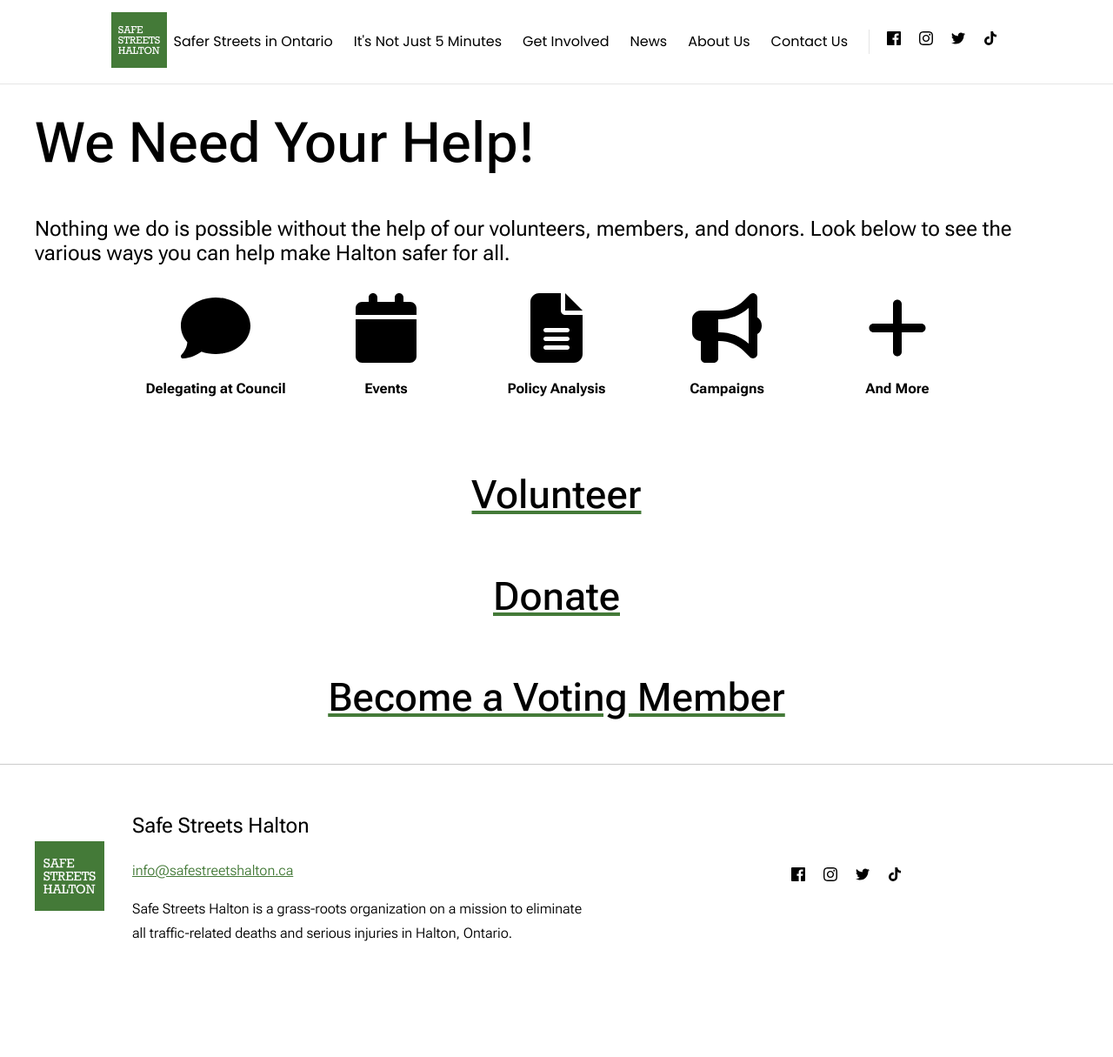
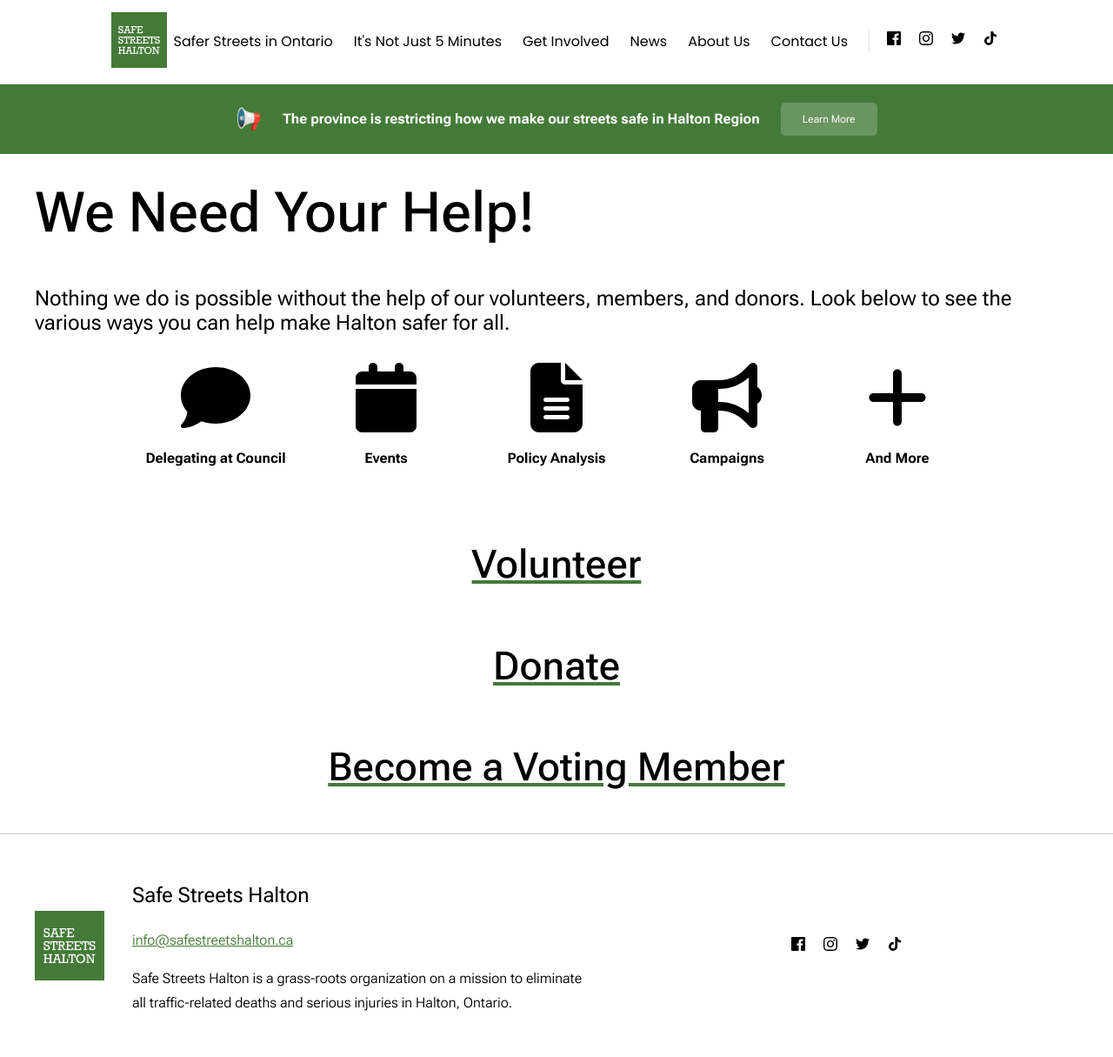
Before and after one commit to Safe-Streets-Halton/safe-streets-halton.github.io, a Jekyll site: the page built from get-involved.html, in a window 1280 px wide. Shown: the whole page at 87% size. Built offline with Jekyll 4.4.1, drawn with Linux system fonts in a browser that asks for light colours; before the commit the page ends 1135 px from its top, so only the background shows below that.

Commit message:
Updated Config

```diff
--- a/_config.yml
+++ b/_config.yml
@@ -19,10 +19,10 @@ header_pages:
 - "/about"
 - "/contact-us"
 announcement:
-  show: false
+  show: true
   icon: "\U0001F4E2"
-  text: The province is restricting bike lanes in Halton Region
-  link: "/get-involved"
+  text: The province is restricting how we make our streets safe in Halton Region
+  link: "/campaigns/we-want-safer-streets-ontario"
   action: Learn More
 plugins:
 - jekyll-feed
```
